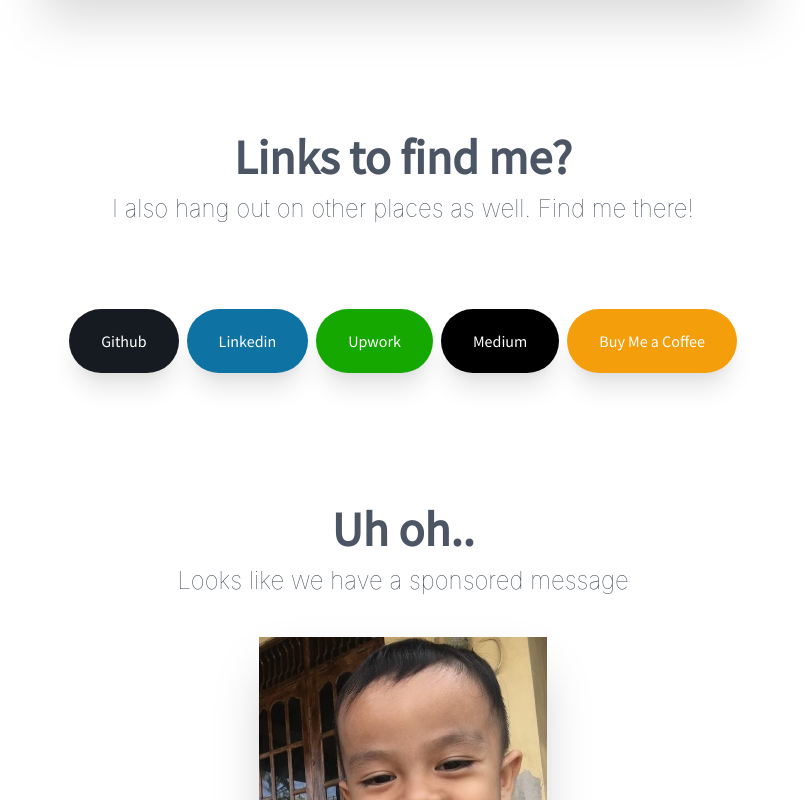
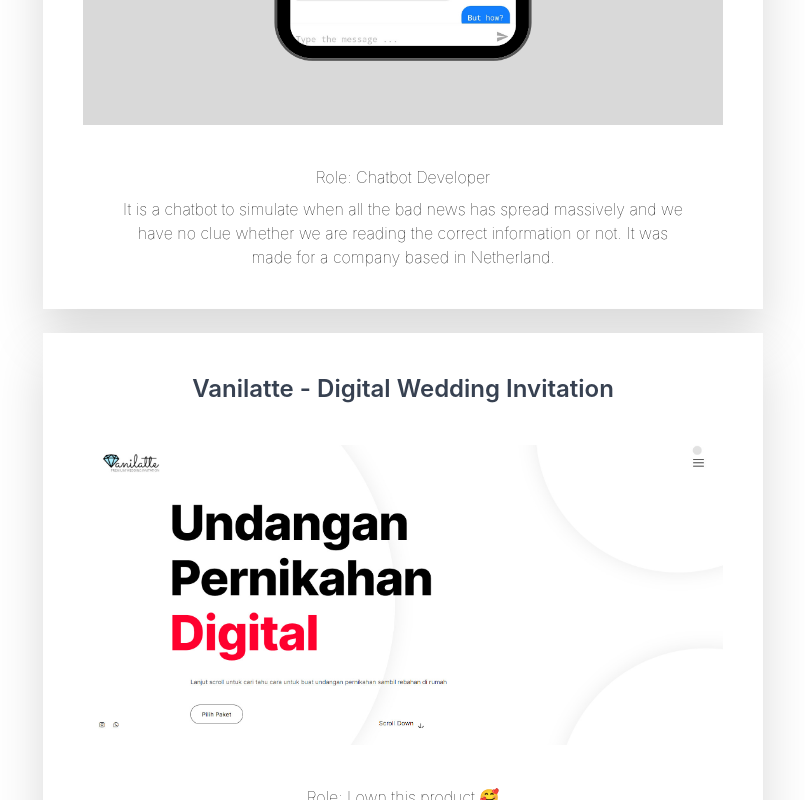
Before and after one commit to dkhd/hadna.space, a React (Create React App) app: page / in a window 1280 px wide. Shown: the part 6320-7120 px from the top of the page, without its empty margins (237-1042 px from the left). Built offline with nearby package versions, Linux system fonts and the light colour scheme.

Commit message:
Add badnews bot

```diff
--- a/src/components/Home/Showcase.tsx
+++ b/src/components/Home/Showcase.tsx
@@ -22,21 +22,23 @@
                     <p className="text-center font-thin text-md mt-2 px-10">Made for an interal audit system for a digital advertising company based in Australia. It was nice to utilize AWS for this project.</p>
                 </div>
                 <div className="filter drop-shadow-2xl w-full md:w-3/5 md:px-10 py-10 bg-white mx-3 my-3">
+                    <p className="text-2xl text-gray-700 font-semibold text-center mb-10 px-10">Get Bad News Chatbot</p>
+                    <img className="w-full" src={process.env.PUBLIC_URL + '/image/badnews-bot.png'} alt="Vanilatte"></img>
+                    <p className="text-center font-thin text-md mt-10 px-10">Role: Chatbot Developer</p>
+                    <p className="text-center font-thin text-md mt-2 px-10">It is a chatbot to simulate when all the bad news has spread massively and we have no clue whether we are reading the correct information or not. It was made for a company based in Netherland.</p>
+                </div>
+                <div className="filter drop-shadow-2xl w-full md:w-3/5 md:px-10 py-10 bg-white mx-3 my-3">
                     <p className="text-2xl text-gray-700 font-semibold text-center mb-10 px-10">Vanilatte - Digital Wedding Invitation</p>
                     <img className="w-full" src={process.env.PUBLIC_URL + '/image/vanilatte-screenshot.jpg'} alt="Vanilatte"></img>
                     <p className="text-center font-thin text-md mt-10 px-10">Role: I own this product 🥰</p>
                     <p className="text-center font-thin text-md mt-2 px-10">Another digital products of mine. Vanilatte will help you to build your personalized digital wedding invitation. It also has a nice guest management system where your guests need only to scan a unique QR code to check-in. Find more information at <a className="font-semibold text-radical-red-500 hover:text-radical-red-400" href="https://vanilatte.com" target="_blank" rel="noreferrer">Vanilatte.com</a>!</p>
                 </div>
             </div>
-            <div className="flex flex-col mx-auto mt-32 px-16">
-                <p className="text-5xl text-gray-600 font-title font-sans font-bold text-center">Links to find me?</p>
-                <p className="text-2xl text-gray-700 font-thin text-center mt-3 mb-20">I also hang out on other places as well. Find me there!</p>
-                <div className="flex flex-col md:flex-row mx-auto">
-                    <a className="shadow-xl bg-bunker-500 hover:bg-bunker-100 px-8 py-5 rounded-full text-white font-title font-thin mx-1 my-1 text-center" href="https://github.com/dkhd" target="_blank" rel="noreferrer">Github</a>
-                    <a className="shadow-xl bg-blue-chill-500 hover:bg-blue-chill-400 px-8 py-5 rounded-full text-white font-title font-thin mx-1 my-1 text-center" href="https://linkedin.com/in/dikyhadna" target="_blank" rel="noreferrer">Linkedin</a>
-                    <a className="shadow-xl bg-japanese-laurel-500 hover:bg-japanese-laurel-400 px-8 py-5 rounded-full text-white font-title font-thin mx-1 my-1 text-center" href="https://www.upwork.com/freelancers/~010bc381d70641ac36" target="_blank" rel="noreferrer">Upwork</a>
-                    <a className="shadow-xl bg-black hover:bg-gray-500 px-8 py-5 rounded-full text-white font-title font-thin mx-1 my-1 text-center" href="https://medium.com/@dkhd" target="_blank" rel="noreferrer">Medium</a>
-                    <a className="shadow-xl bg-yellow-500 hover:bg-yellow-400 px-8 py-5 rounded-full text-white font-title font-thin mx-1 my-1 text-center" href="https://www.buymeacoffee.com/dkhd" target="_blank" rel="noreferrer">Buy Me a Coffee</a>
+            <div className="flex flex-col mx-auto mt-20 px-16">
+                <p className="text-5xl text-gray-600 font-title font-sans font-bold text-center">See more works</p>
+                <p className="text-2xl text-gray-700 font-thin text-center mt-3">I put them all in Mini Product section</p>
+                <div className="mx-auto mt-20">
+                    <a className="shadow-xl bg-radical-red-500 hover:bg-radical-red-400 px-8 py-5 rounded-full text-white font-title font-thin" href="https://mini.hadna.space/" target="_blank" rel="noreferrer">👏 &nbsp; Check out Mini Products</a>
                 </div>
             </div>
             <div className="flex flex-col mx-auto mt-32 px-16">
@@ -61,6 +63,38 @@
                     </div>
                 </div>
             </div>
+            <div className="flex flex-col mx-auto mt-32 px-16">
+                <p className="text-5xl text-gray-600 font-title font-sans font-bold text-center">Let's be an internet BFF!</p>
+                <p className="text-2xl text-gray-700 font-thin text-center mt-3 mb-20">I also hang out on other places as well. Find me there!</p>
+                <div className="flex flex-col md:flex-row mx-auto">
+                    <a className="flex flex-row shadow-xl bg-bunker-500 hover:bg-bunker-100 px-8 py-5 rounded-full text-white font-title font-thin mx-1 my-1 text-center" href="https://github.com/dkhd" target="_blank" rel="noreferrer">
+                        <svg className="h-6 w-6" width="24" height="24" viewBox="0 0 24 24" stroke-width="2" stroke="currentColor" fill="none" stroke-linecap="round" stroke-linejoin="round">  <path stroke="none" d="M0 0h24v24H0z" />  <path d="M9 19c-4.286 1.35-4.286-2.55-6-3m12 5v-3.5c0-1 .099-1.405-.5-2 2.791-.3 5.5-1.366 5.5-6.04a4.567 4.567 0 0 0 -1.333 -3.21 4.192 4.192 0 00-.08-3.227s-1.05-.3-3.476 1.267a12.334 12.334 0 0 0 -6.222 0C6.462 2.723 5.413 3.023 5.413 3.023a4.192 4.192 0 0 0 -.08 3.227A4.566 4.566 0 004 9.486c0 4.64 2.709 5.68 5.5 6.014-.591.589-.56 1.183-.5 2V21" /></svg>
+                        &nbsp; Github
+                    </a>
+                    <a className="flex flex-row shadow-xl bg-blue-chill-500 hover:bg-blue-chill-400 px-8 py-5 rounded-full text-white font-title font-thin mx-1 my-1 text-center" href="https://linkedin.com/in/dikyhadna" target="_blank" rel="noreferrer">
+                        <svg className="h-6 w-6" viewBox="0 0 24 24" fill="none" stroke="currentColor" stroke-width="2" stroke-linecap="round" stroke-linejoin="round">  <path d="M16 8a6 6 0 0 1 6 6v7h-4v-7a2 2 0 0 0-2-2 2 2 0 0 0-2 2v7h-4v-7a6 6 0 0 1 6-6z" />  <rect x="2" y="9" width="4" height="12" />  <circle cx="4" cy="4" r="2" /></svg>
+                        &nbsp; Linkedin
+                    </a>
+                    <a className="flex flex-row shadow-xl bg-japanese-laurel-500 hover:bg-japanese-laurel-400 px-8 py-5 rounded-full text-white font-title font-thin mx-1 my-1 text-center" href="https://www.upwork.com/freelancers/~010bc381d70641ac36" target="_blank" rel="noreferrer">
+                        <svg className="h-6 w-6" fill="none" viewBox="0 0 24 24" stroke="currentColor">
+                            <path stroke-linecap="round" stroke-linejoin="round" stroke-width="2" d="M10 6H6a2 2 0 00-2 2v10a2 2 0 002 2h10a2 2 0 002-2v-4M14 4h6m0 0v6m0-6L10 14" />
+                        </svg>
+
+                        &nbsp; Upwork
+                    </a>
+                    <a className="flex flex-row shadow-xl bg-black hover:bg-gray-500 px-8 py-5 rounded-full text-white font-title font-thin mx-1 my-1 text-center" href="https://medium.com/@dkhd" target="_blank" rel="noreferrer">
+                        <svg className="h-6 w-6" fill="none" viewBox="0 0 24 24" stroke="currentColor">
+                            <path stroke-linecap="round" stroke-linejoin="round" stroke-width="2" d="M10 6H6a2 2 0 00-2 2v10a2 2 0 002 2h10a2 2 0 002-2v-4M14 4h6m0 0v6m0-6L10 14" />
+                        </svg>
+
+                        &nbsp; Medium
+                    </a>
+                    <a className="flex flex-row shadow-xl bg-yellow-500 hover:bg-yellow-400 px-8 py-5 rounded-full text-white font-title font-thin mx-1 my-1 text-center" href="https://www.buymeacoffee.com/dkhd" target="_blank" rel="noreferrer">
+                        <svg className="h-6 w-6" viewBox="0 0 24 24" width="24" height="24" xmlns="http://www.w3.org/2000/svg" fill="none" stroke="currentColor" stroke-width="2" stroke-linecap="round" stroke-linejoin="round">  <path d="M18 8h1a4 4 0 0 1 0 8h-1" />  <path d="M2 8h16v9a4 4 0 0 1-4 4H6a4 4 0 0 1-4-4V8z" />  <line x1="6" y1="1" x2="6" y2="4" />  <line x1="10" y1="1" x2="10" y2="4" />  <line x1="14" y1="1" x2="14" y2="4" /></svg>
+                        &nbsp; Buy Me a Coffee
+                    </a>
+                </div>
+            </div>
         </div >
     )
 })
```
Also changed, not shown: public/image/badnews-bot.png (added), 1 other file (tests, documents, lock files or other folders).
